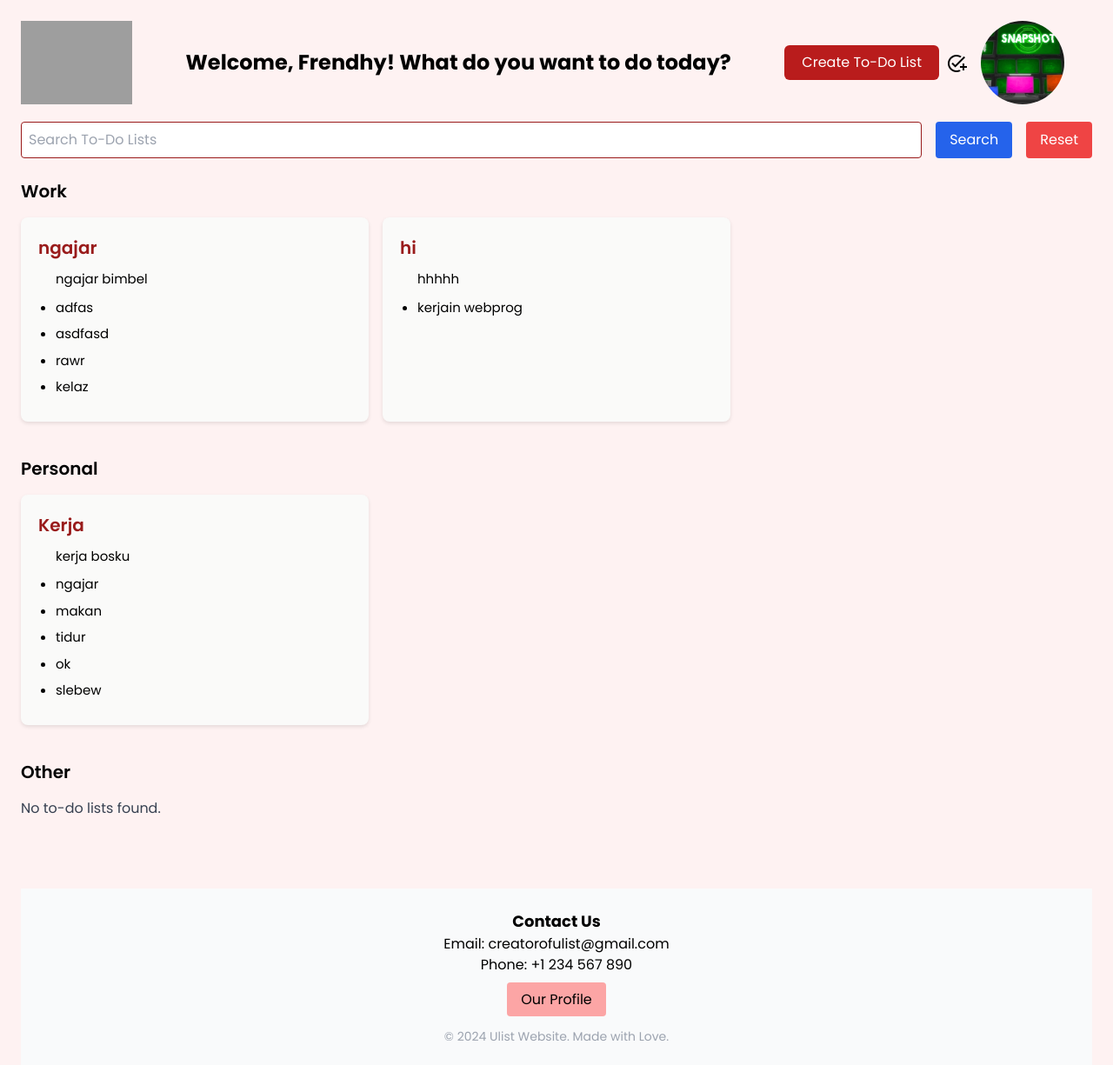
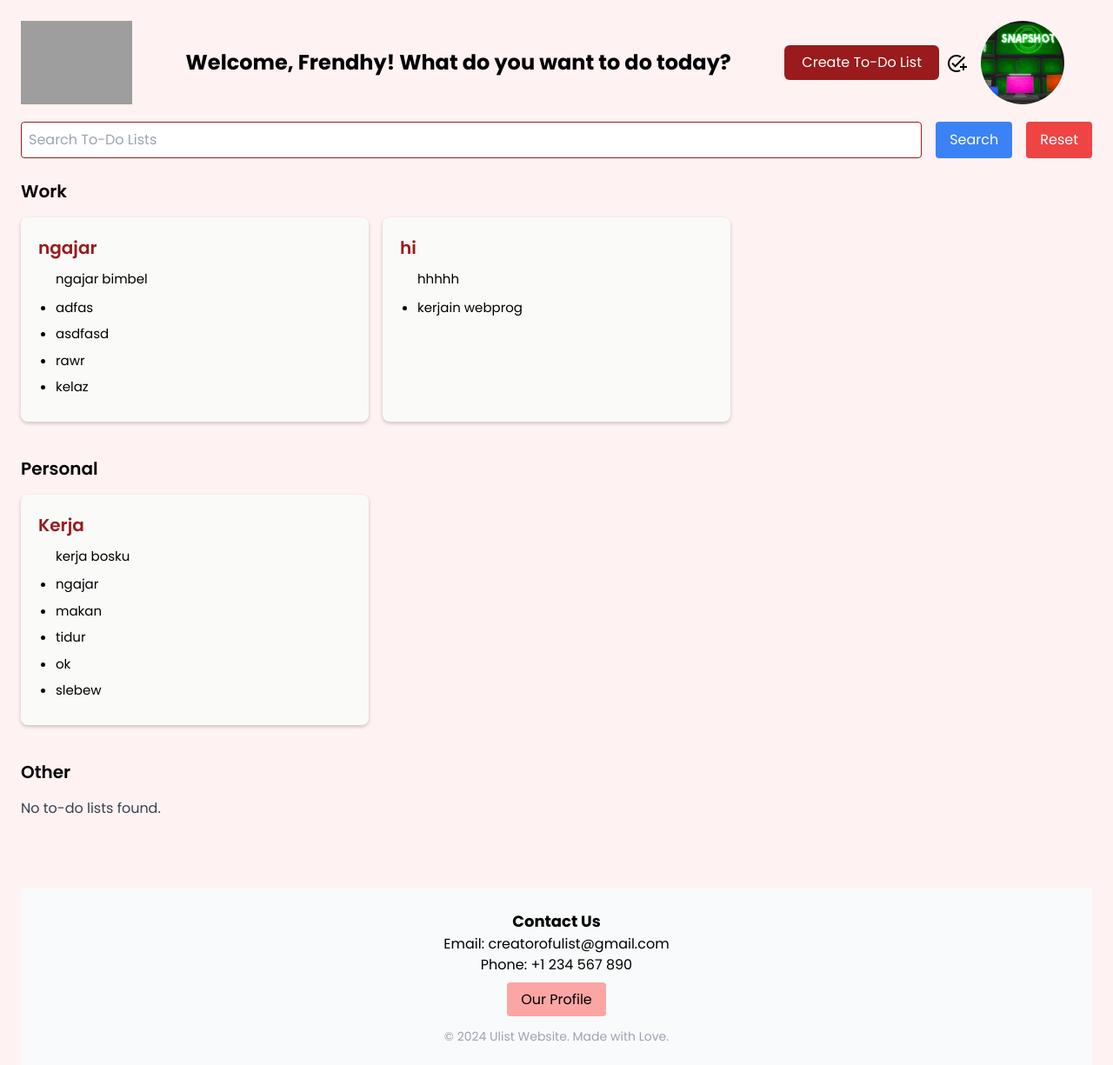
Before and after one commit to Audreyy5/UTSWEBPROG_LAB_GROUP2, a PHP site: page /dashboard.php in a window 1280 px wide. Shown: the top 1225 px of the page at 87% size. Run offline with PHP 8.4, Linux system fonts and the light colour scheme; a user stored in the database is signed in; data comes from the database, SQL or seed files in the repository; some libraries are stand-ins or nearby versions; grey boxes are pictures that could not be loaded.

Commit message:
update dashboard

```diff
--- a/UTS_LAB/php/dashboard.php
+++ b/UTS_LAB/php/dashboard.php
@@ -66,7 +66,7 @@ foreach ($lists as $list) {
         padding: 20px;
         border-radius: 8px;
         margin-bottom: 20px;
-        box-shadow: 0 2px 4px rgba(0, 0, 0, 0.1);
+        box-shadow: 0 2px 4px rgba(0, 0, 0, 0.2);
     }
 
     .todo-card h3 {
@@ -104,7 +104,7 @@ foreach ($lists as $list) {
         <img class="w-32 h-22" src="../photos/logo.png"></img>
         <h1 class="text-2xl text-center font-bold mb-4 sm:mb-0">Welcome, <?= htmlspecialchars($user['username']) ?>! What do you want to do today?</h1>
         <div class="flex items-center mt-4 sm:mt-0">
-            <a href="create_todo.php" class="bg-red-700 text-white px-5 py-2 mr-2 rounded-md hover:bg-red-500 transition">Create To-Do List</a>
+            <a href="create_todo.php" class="bg-red-800 text-white px-5 py-2 mr-2 rounded-md hover:bg-red-400 transition">Create To-Do List</a>
             <a href="create_todo.php"><span class="material-icons-outlined mr-4 mt-2">add_task</span></a>
             <a href="profile.php">
                 <img src="<?= htmlspecialchars($user['filepath']) ?>" class="mr-8 w-16 h-16 sm:w-20 sm:h-20 md:w-24 md:h-24 rounded-full cursor-pointer object-cover hover:opacity-50" alt="Profile Photo">
@@ -116,7 +116,7 @@ foreach ($lists as $list) {
     <form method="GET" action="" class="flex gap-4 mb-6">
         <input type="text" name="search" value="<?= htmlspecialchars($search_query) ?>" placeholder="Search To-Do Lists"
             class="border border-red-800 p-2 rounded w-full">
-        <button type="submit" class="bg-blue-600 hover:bg-blue-300 text-white px-4 py-2 rounded">Search</button>
+        <button type="submit" class="bg-blue-500 hover:bg-blue-300 text-white px-4 py-2 rounded">Search</button>
         <button type="button" class="bg-red-500 hover:bg-red-300 text-white px-4 py-2 rounded"
             onclick="window.location.href='<?= htmlspecialchars($_SERVER['PHP_SELF']) ?>';">Reset</button>
     </form>
```
